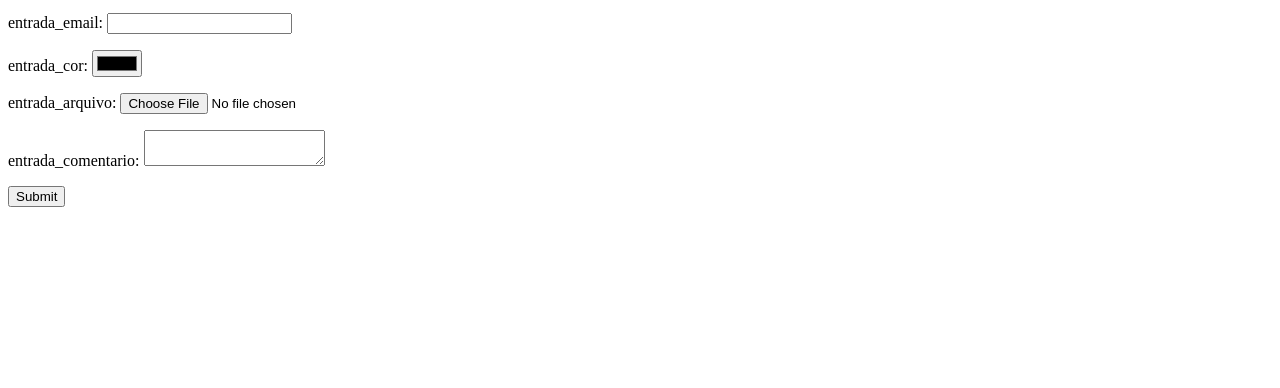
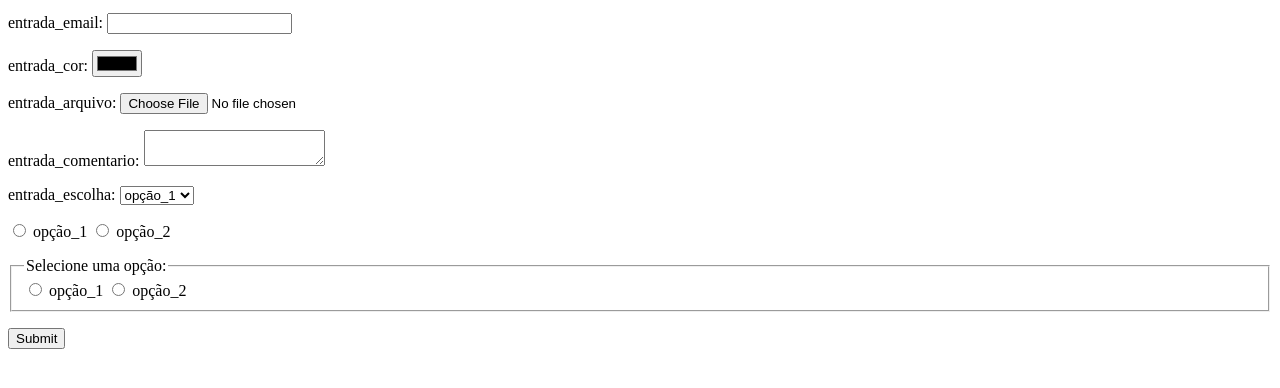
Before and after one commit to arthurbarbosadornelassilva/FrontEnd_maua_2_2024, a plain HTML site: page Intro_HTML_CSS/formulario.html in a window 1280 px wide. Shown: the part 104-492 px from the top of the page. Drawn offline with Linux system fonts and the light colour scheme.

Commit message:
atualização...

```diff
--- a/Intro_HTML_CSS/formulario.html
+++ b/Intro_HTML_CSS/formulario.html
@@ -43,8 +43,30 @@
         <p>
             <label>
                 entrada_comentario:
+                <!-- textarea no lugar do input -->
                 <textarea id="entrada_comentario" type="file"></textarea>
             </label>
+        </p>
+        <p>
+            <label>
+                entrada_escolha:
+                <!-- select no lugar do input -->
+                <select id="estados">
+                    <option> opção_1 </option>
+                    <option> opção_2 </option>
+                </select>
+            </label>
+        </p>
+        <p>
+            <input type="radio" name="opção"> <label for="#"> opção_1 </label>
+            <input type="radio" name="opção"> <label for="#"> opção_2 </label>
+        </p>
+        <p>
+            <fieldset>
+                <legend>Selecione uma opção:</legend>
+                <input type="radio" name="opção"> <label for="#"> opção_1 </label>
+                <input type="radio" name="opção"> <label for="#"> opção_2 </label>
+            </fieldset>
         </p>
         <label>
             <input id="enviar" type="submit">
```
